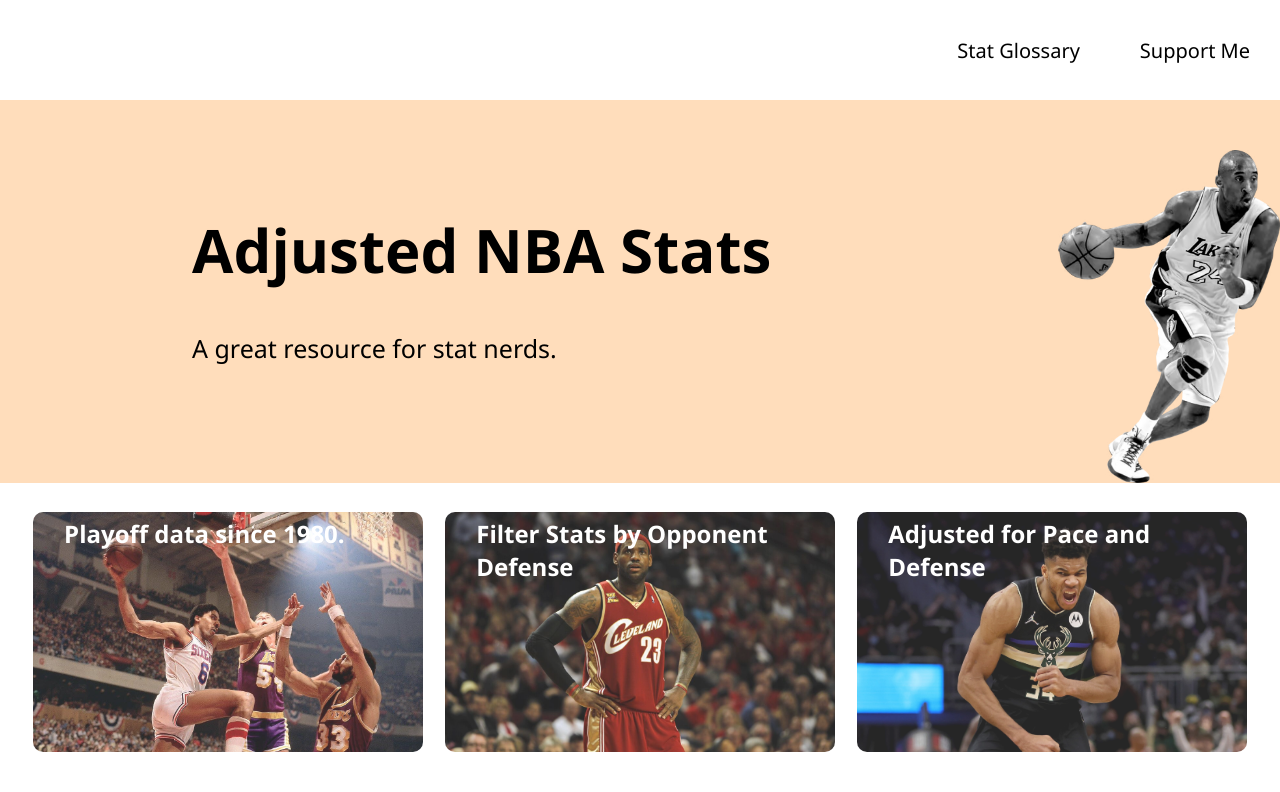
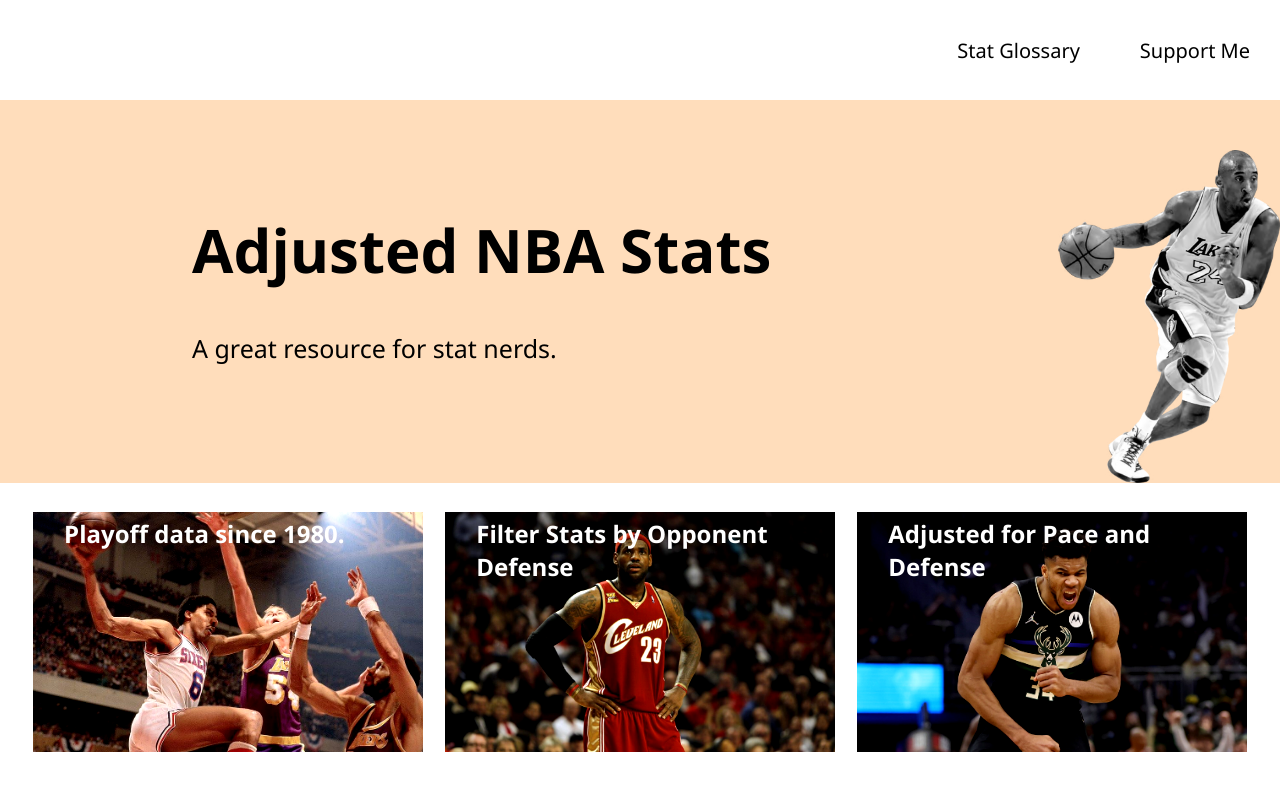
Before and after one commit to oscarg617/bball-stats-website, a React (Create React App) app: page / in a window 1280 px wide. Shown: the top 792 px of the page. Built offline with nearby package versions, Linux system fonts and the light colour scheme.

Commit message:
sharp corners on images

```diff
--- a/src/components/guide-item/guide-item.styles.scss
+++ b/src/components/guide-item/guide-item.styles.scss
@@ -8,7 +8,7 @@
     justify-content: center;
     margin: 0 7.5px 15px;
     overflow: hidden;
-    border-radius: 10px;
+    // border-radius: 10px;
     position: relative;
 
     &:hover {
@@ -37,9 +37,12 @@
       // border-radius: 10px;
       position: relative;
       // border-style: solid;
-      opacity: 85%;
+      // opacity: 85%;
+      filter: contrast(120%);
+
 
       &.Erving {
+        scale: 1.3;
         background-size: cover;
         background-position: center;
       }
```
